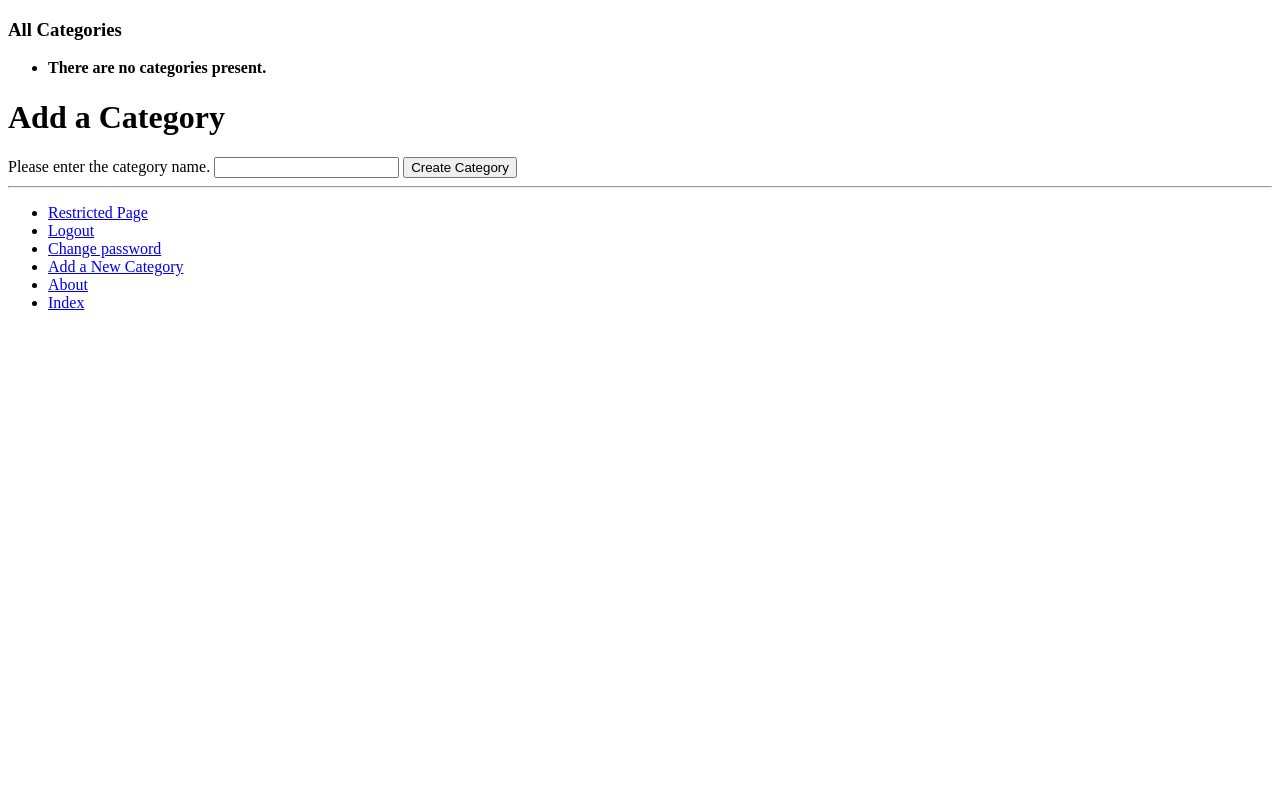
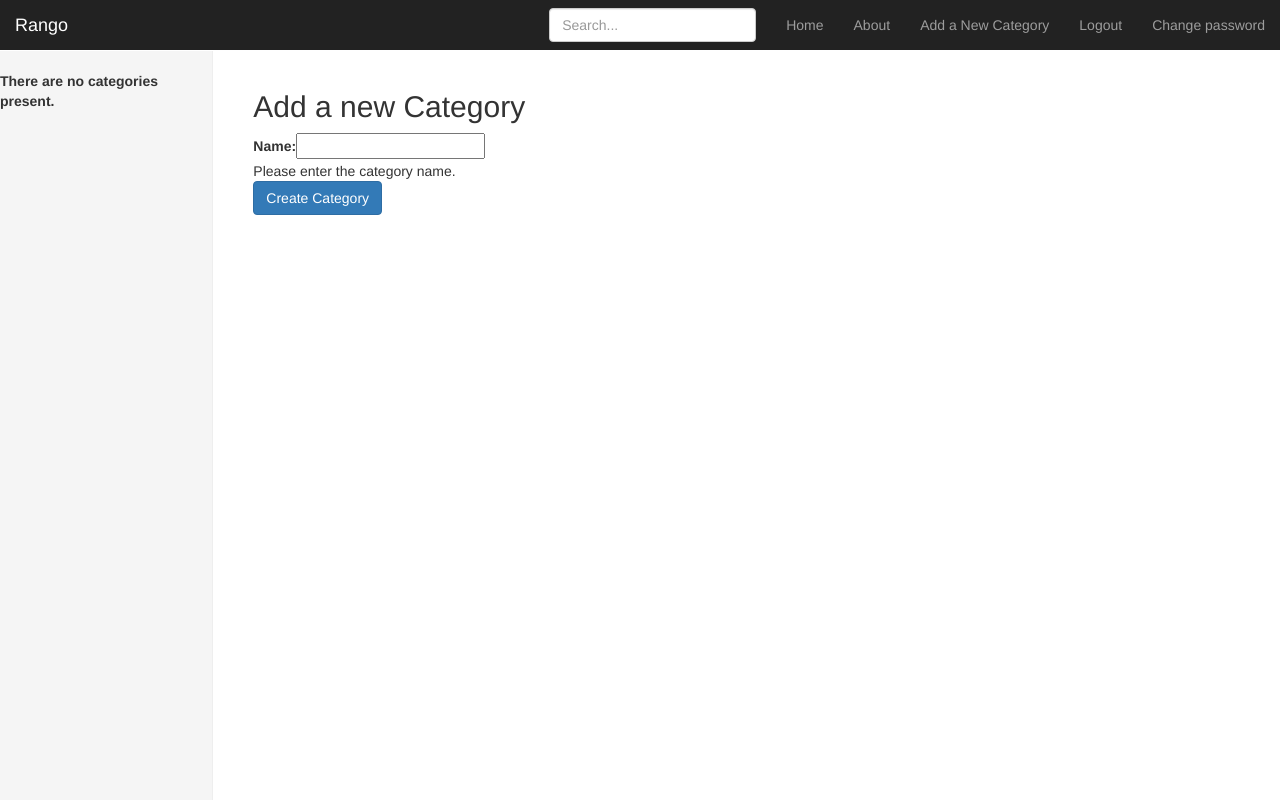
Before and after one commit to zfirdavs/rango_with_django, a Django app: page /rango/add_category/ in a window 1280 px wide. Run offline with Django 3.2, Linux system fonts and the light colour scheme; the visitor is signed in with stand-in values (Sample User, id 1); data that the repository does not hold is empty; some libraries are stand-ins or nearby versions.

Commit message:
boostrapping rango

```diff
--- /dev/null
+++ b/static/css/dashboard.css
@@ -0,0 +1,110 @@
+/*
+ * Base structure
+ */
+
+/* Move down content because we have a fixed navbar that is 50px tall */
+body {
+    padding-top: 50px;
+}
+
+/*
+ * Global add-ons
+ */
+
+.sub-header {
+    padding-bottom: 10px;
+    border-bottom: 1px solid #eee;
+}
+
+/*
+ * Top navigation
+ * Hide default border to remove 1px line.
+ */
+.navbar-fixed-top {
+    border: 0;
+}
+
+/*
+ * Sidebar
+ */
+
+/* Hide for mobile, show later */
+.sidebar {
+    display: none;
+}
+
+@media (min-width: 768px) {
+    .sidebar {
+        position: fixed;
+        top: 51px;
+        bottom: 0;
+        left: 0;
+        z-index: 1000;
+        display: block;
+        padding: 20px;
+        overflow-x: hidden;
+        overflow-y: auto; /* Scrollable contents if viewport is shorter than content. */
+        background-color: #f5f5f5;
+        border-right: 1px solid #eee;
+    }
+}
+
+/* Sidebar navigation */
+.nav-sidebar {
+    margin-right: -21px; /* 20px padding + 1px border */
+    margin-bottom: 20px;
+    margin-left: -20px;
+}
+
+.nav-sidebar > li > a {
+    padding-right: 20px;
+    padding-left: 20px;
+}
+
+.nav-sidebar > .active > a,
+.nav-sidebar > .active > a:hover,
+.nav-sidebar > .active > a:focus {
+    color: #fff;
+    background-color: #428bca;
+}
+
+/*
+ * Main content
+ */
+
+.main {
+    padding: 20px;
+}
+
+@media (min-width: 768px) {
+    .main {
+        padding-right: 40px;
+        padding-left: 40px;
+    }
+}
+
+.main .page-header {
+    margin-top: 0;
+}
+
+/*
+ * Placeholder dashboard ideas
+ */
+
+.placeholders {
+    margin-bottom: 30px;
+    text-align: center;
+}
+
+.placeholders h4 {
+    margin-bottom: 0;
+}
+
+.placeholder {
+    margin-bottom: 20px;
+}
+
+.placeholder img {
+    display: inline-block;
+    border-radius: 50%;
+}
--- a/tango_with_django_project/settings.py
+++ b/tango_with_django_project/settings.py
@@ -37,6 +37,7 @@ INSTALLED_APPS = [
     'django.contrib.staticfiles',
     'rango',
     'registration',
+    'bootstrap_toolkit',
 ]
 
 MIDDLEWARE = [
--- a/templates/base.html
+++ /dev/null
@@ -1,40 +0,0 @@
-<!DOCTYPE html>
-{% load static %}
-{% load rango_template_tags %}
-<html lang="en">
-<head>
-  <meta charset="UTF-8">
-  <title>
-      Rango - {% block title %}How to Tango with Django!{% endblock %}
-  </title>
-  {% block additional_css %}{% endblock %}
-</head>
-<body>
-    <div>
-        {% block sidebar %}
-            {% get_category_list category %}
-        {% endblock %}
-    </div>
-    <div>
-        {% block content %}{% endblock %}
-    </div>
-    <hr>
-    <div>
-        <ul>
-            {% if user.is_authenticated %}
-                <li><a href="{% url 'restricted' %}">Restricted Page</a></li>
-                <li><a href="{% url 'auth_logout' %}?next=/">Logout</a></li>
-                <li>
-                    <a href="{% url 'auth_password_change' %}">Change password</a>
-                </li>
-                <li><a href="{% url 'add_category' %}">Add a New Category</a></li>
-            {% else %}
-                <li><a href="{% url 'auth_login' %}">Login</a></li>
-                <li><a href="{% url 'registration_register' %}">Sign Up</a></li>
-            {% endif %}
-            <li><a href="{% url 'about' %}">About</a></li>
-            <li><a href="{% url 'index' %}">Index</a></li>
-        </ul>
-    </div>
-</body>
-</html>
--- a/templates/rango/about.html
+++ b/templates/rango/about.html
@@ -1,4 +1,4 @@
-{% extends 'base.html' %}
+{% extends 'rango/base.html' %}
 {% block title %}About{% endblock %}
 {% block content %}
     <p>{{ user }} has visited this site {{ visits }} times</p>
--- a/templates/rango/add_category.html
+++ b/templates/rango/add_category.html
@@ -1,19 +1,16 @@
-{% extends 'base.html' %}
+{% extends 'rango/base.html' %}
+{% load bootstrap_toolkit %}
 {% block title %}Add a Category{% endblock %}
 {% block content %}
-    <h1>Add a Category</h1>
     <div>
-        <form action="" id="category_form" method="post">
+        <form action="" id="category_form" method="post" role="form">
+            <h2 class="form-signin-heading">Add a new Category</h2>
             {% csrf_token %}
-            {% for field in form.hidden_fields %}
-                {{ field }}
-            {% endfor %}
-            {% for field in form.visible_fields %}
-                {{ field.errors }}
-                {{ field.help_text }}
-                {{ field }}
-            {% endfor %}
-            <input type="submit" name="submit" value="Create Category" />
+            {{ form|as_bootstrap }}
+            <br>
+            <button class="btn btn-primary" type="submit" name="submit">
+                Create Category
+            </button>
         </form>
     </div>
 {% endblock %}
--- /dev/null
+++ b/templates/rango/base.html
@@ -0,0 +1,87 @@
+<!DOCTYPE html>
+{% load static %}
+{% load rango_template_tags %}
+<html lang="en">
+<head>
+    <meta charset="utf-8">
+    <meta http-equiv="X-UA-Compatible" content="IE=egde">
+    <meta name="viewport" content="width=device-width, initial-scale=1, shrink-to-fit=no">
+    <meta name="description" content="">
+    <meta name="author" content="">
+    <link rel="icon" href="{% static 'images/favicon.ico' %}">
+
+    <title>Rango - {% block title %}How to Tango with Django{% endblock %}</title>
+    <link rel="canonical" href="https://getbootstrap.com/docs/3.4/examples/dashboard/">
+
+    <!-- Bootstrap core CSS -->
+    <link rel="stylesheet" href="https://stackpath.bootstrapcdn.com/bootstrap/3.4.1/css/bootstrap.min.css"
+          integrity="sha384-HSMxcRTRxnN+Bdg0JdbxYKrThecOKuH5zCYotlSAcp1+c8xmyTe9GYg1l9a69psu" crossorigin="anonymous">
+
+    <!-- Custom styles for this template -->
+    <link href="{% static 'css/dashboard.css' %}" rel="stylesheet">
+    {% block additional_css %}{% endblock %}
+
+    <script src="https://getbootstrap.com/docs/3.4/assets/js/ie-emulation-modes-warning.js"></script>
+</head>
+<body>
+    <nav class="navbar navbar-inverse navbar-fixed-top">
+        <div class="container-fluid">
+            <div class="navbar-header">
+                <button class="navbar-toggle collapsed" type="button"
+                        data-toggle="collapse" data-target="#navbar"
+                        aria-controls="navbar" aria-expanded="false">
+                    <span class="sr-only">Toggle navigation</span>
+                    <span class="icon-bar"></span>
+                    <span class="icon-bar"></span>
+                    <span class="icon-bar"></span>
+                </button>
+                <a class="navbar-brand" href="{% url 'index' %}">Rango</a>
+            </div>
+            <div id="navbar" class="navbar-collapse collapse">
+                <ul class="nav navbar-nav navbar-right">
+                    <li><a href="{% url 'index' %}">Home</a></li>
+                    <li><a href="{% url 'about' %}">About</a></li>
+                    {% if user.is_authenticated %}
+                        <li><a href="{% url 'add_category' %}">Add a New Category</a></li>
+                        <li><a href="{% url 'auth_logout' %}?next=/">Logout</a></li>
+                        <li><a href="{% url 'auth_password_change' %}">Change password</a></li>
+                    {% else %}
+                        <li><a href="{% url 'auth_login' %}">Login</a></li>
+                        <li><a href="{% url 'registration_register' %}">Register Here</a></li>
+                    {% endif %}
+                </ul>
+                <form class="navbar-form navbar-right">
+                    <input type="text" class="form-control" placeholder="Search...">
+                </form>
+            </div>
+        </div>
+    </nav>
+
+    <div class="container-fluid">
+        <div class="row">
+            <div class="col-sm-3 col-md-2 sidebar">
+                {% block sidebar %}
+                    {% get_category_list category %}
+                {% endblock %}
+            </div>
+            <div class="col-sm-9 col-sm-offset-3 col-md-10 col-md-offset-2 main">
+                {% block content %}{% endblock %}
+            </div>
+        </div>
+    </div>
+    <!-- Bootstrap core JavaScript
+    ================================================== -->
+    <!-- Placed at the end of the document so the pages load faster -->
+    <script src="https://code.jquery.com/jquery-1.12.4.min.js"
+            integrity="sha384-nvAa0+6Qg9clwYCGGPpDQLVpLNn0fRaROjHqs13t4Ggj3Ez50XnGQqc/r8MhnRDZ" crossorigin="anonymous">
+    </script>
+    <script src="https://cdnjs.cloudflare.com/ajax/libs/tether/1.2.0/js/tether.min.js"
+            integrity="sha384-Plbmg8JY28KFelvJVai01l8WyZzrYWG825m+cZ0eDDS1f7d/js6ikvy1+X+guPIB" crossorigin="anonymous">
+    </script>
+    <script src="https://stackpath.bootstrapcdn.com/bootstrap/3.4.1/js/bootstrap.min.js"
+            integrity="sha384-aJ21OjlMXNL5UyIl/XNwTMqvzeRMZH2w8c5cRVpzpU8Y5bApTppSuUkhZXN0VxHd" crossorigin="anonymous">
+    </script>
+    <!-- IE10 viewport hack for Surface/desktop Windows 8 bug -->
+    <script src="https://v4-alpha.getbootstrap.com/assets/js/ie10-viewport-bug-workaround.js"></script>
+</body>
+</html>
--- a/templates/rango/category.html
+++ b/templates/rango/category.html
@@ -1,4 +1,4 @@
-{% extends 'base.html' %}
+{% extends 'rango/base.html' %}
 {% block title %}
     {{ category.name }}
 {% endblock %}
--- a/templates/rango/cats.html
+++ b/templates/rango/cats.html
@@ -1,12 +1,11 @@
-<h3>All Categories</h3>
-<ul>
+<ul class="nav nav-sidebar">
     {% if cats %}
         {% for c in cats %}
             {% url 'show_category' c.slug as url %}
             {% ifequal c act_cat %}
-                <li><strong>
+                <li class="active">
                     <a href="{{ url }}">{{ c.name }}</a>
-                </strong></li>
+                </li>
             {% else %}
                 <li><a href="{{ url }}">{{ c.name }}</a></li>
             {% endifequal %}
--- a/templates/rango/register.html
+++ b/templates/rango/register.html
@@ -1,4 +1,4 @@
-{% extends 'base.html' %}
+{% extends 'rango/base.html' %}
 {% block title %}Register{% endblock %}
 {% block content %}
     <h3>Registration Page</h3>
--- a/templates/rango/restricted.html
+++ b/templates/rango/restricted.html
@@ -1,4 +1,4 @@
-{% extends 'base.html' %}
+{% extends 'rango/base.html' %}
 {% block title %}Restricted{% endblock %}
 {% block content %}
     <p>Since you're logged in you can see this message</p>
--- a/templates/registration/logout.html
+++ b/templates/registration/logout.html
@@ -1,4 +1,4 @@
-{% extends 'base.html' %}
+{% extends 'rango/base.html' %}
 {% block content %}
     <h1>Logged out</h1>
     <p>You are now logged out.</p>
--- a/templates/registration/password_change_done.html
+++ b/templates/registration/password_change_done.html
@@ -1,4 +1,4 @@
-{% extends 'base.html' %}
+{% extends 'rango/base.html' %}
 
 {% block content %}
     <p>Your password has been changed</p>
--- a/templates/registration/password_change_form.html
+++ b/templates/registration/password_change_form.html
@@ -1,4 +1,4 @@
-{% extends 'base.html' %}
+{% extends 'rango/base.html' %}
 
 {% block content %}
     <form action="" method="post">
--- a/templates/registration/registration_complete.html
+++ b/templates/registration/registration_complete.html
@@ -1,4 +1,4 @@
-{% extends 'base.html' %}
+{% extends 'rango/base.html' %}
 {% block content %}
     <h1>Registration Complete</h1>
     <p>You are now registered</p>
```
Also changed, not shown: templates/rango/add_page.html (+15 -9 lines), templates/rango/index.html (+18 -9 lines), templates/rango/login.html (+9 -3 lines), templates/registration/login.html (+19 -6 lines), templates/registration/registration_form.html (+28 -5 lines).
